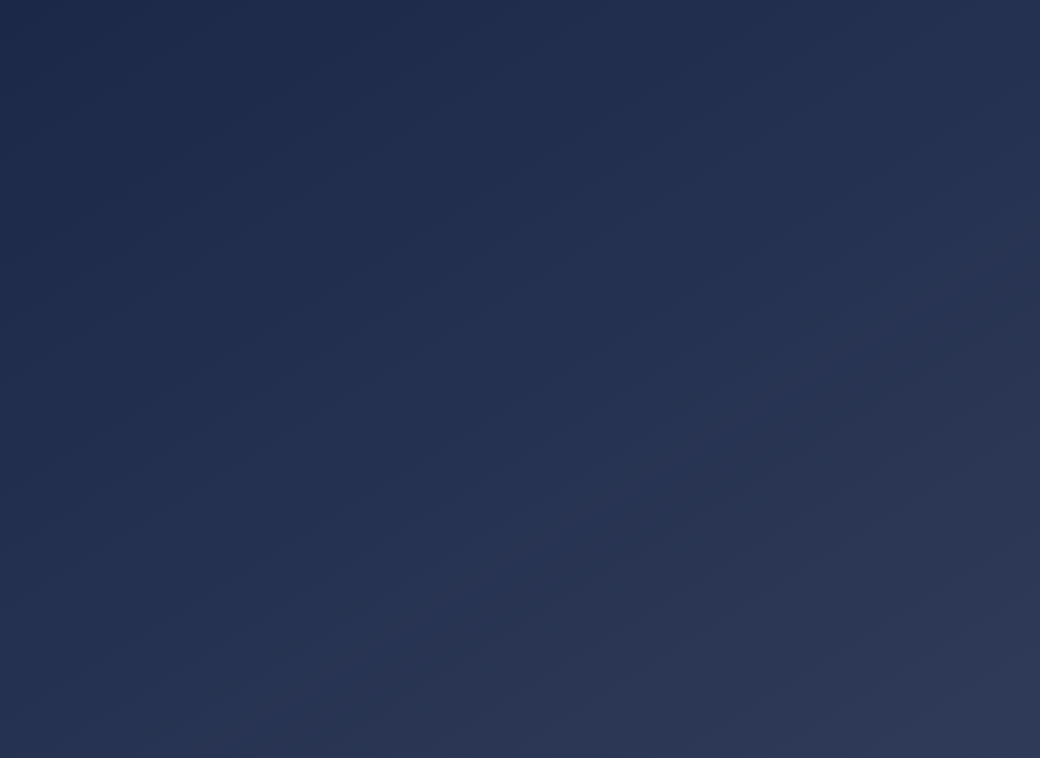
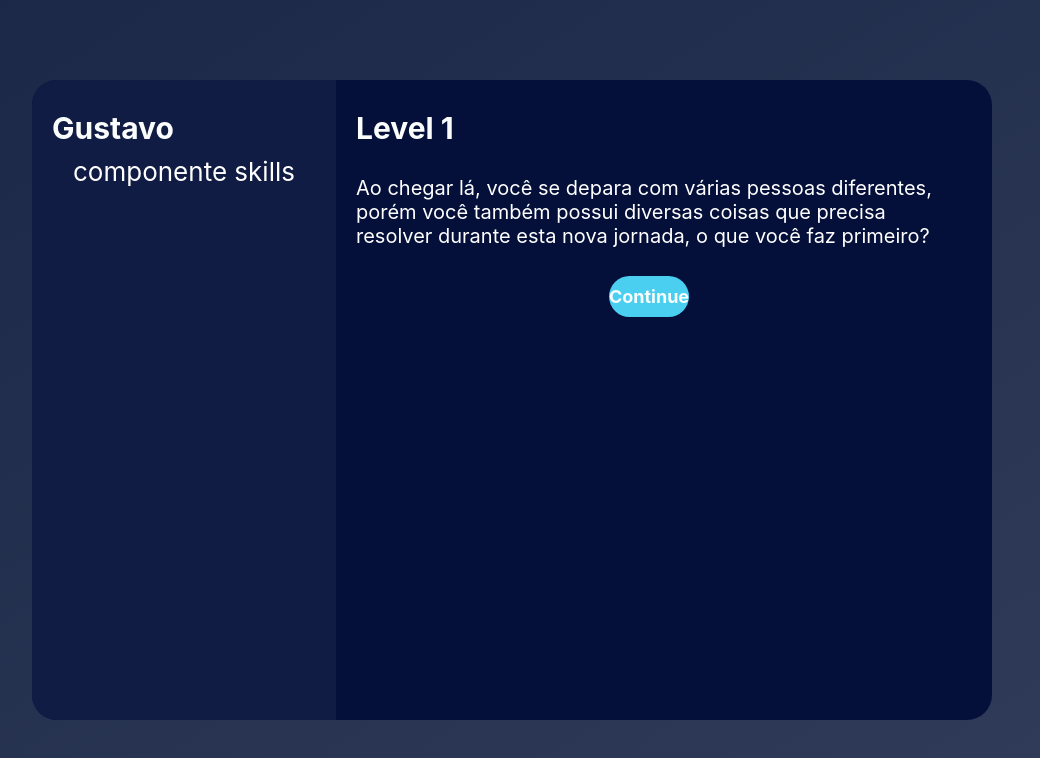
Before and after one commit to Leticia-Ajac/RPG_Skills, a React (Create React App) app in the folder rpg-skills/: page /Level1Intro/Level1Main in a window 1280 px wide. Before the commit this address had no page. Shown: the top 758 px of the page, without its empty margins (128-1168 px from the left). Built offline with nearby package versions, Linux system fonts and the light colour scheme.

Commit message:
Level 1 Main pt 1

```diff
--- a/rpg-skills/src/App.js
+++ b/rpg-skills/src/App.js
@@ -19,7 +19,7 @@ function App() {
           <Routes>
             <Route path="/" element={<Home/>} />
             <Route path='/Level1Intro' element={<Level1Intro/>} />
-            <Route path='/Level1Main' element={<Level1Main />} />
+            <Route path='/Level1Intro/Level1Main' element={<Level1Main />} />
           </Routes>
         </Router>
       </header>
--- a/rpg-skills/src/components/Boxes/BigBox/index.jsx
+++ b/rpg-skills/src/components/Boxes/BigBox/index.jsx
@@ -6,7 +6,7 @@ export default function BigBox(props){
     const navegate = useNavigate()
     return(
         <div className='bigbox'>
-            <Title2 id="title">{props.level}</Title2>
+            <Title2 id="title">Level {props.level}</Title2>
             <Describe2>Lorem ipsum dolor sit amet. Est praesentium provident et praesentium deserunt aut velit facere id necessitatibus cupiditate ut quos dolores qui molestias dolore. Aut minima quia est molestiae tempore est corrupti aliquam. Sit inventore consequatur nam itaque repudiandae eum dolorem labore non nihil ipsam cum dolores rerum et nesciunt molestiae cum minima voluptatibus?</Describe2>
             <Button2 onClick={navegate} to={props.to} id="button" >Continue</Button2>
         </div>
--- a/rpg-skills/src/components/Boxes/MainBox/index.jsx
+++ b/rpg-skills/src/components/Boxes/MainBox/index.jsx
@@ -1,12 +1,19 @@
+import { useNavigate } from "react-router-dom"
+import { Button2 } from "../../Button"
+import { Describe2, Title2 } from "../../Texts"
 import "./style.css"
 export default function MainBox(props){
+    const navegate = useNavigate()
     return(
         <div className='mainbox'>
             <section id='b1'>
-
+                <Title2 id="element">{props.name}</Title2>
+                componente skills
             </section>
             <section id='b2'>
-
+                <Title2 id="element" >Level {props.level}</Title2>
+                <Describe2 id="element" >Ao chegar lá, você se depara com várias pessoas diferentes, porém você também possui diversas coisas que precisa resolver durante esta nova jornada, o que você faz primeiro? </Describe2>
+                <Button2 onClick={navegate} to={props.to} id="button" >Continue</Button2>
             </section>
         </div>
     )
--- a/rpg-skills/src/components/Boxes/MainBox/style.css
+++ b/rpg-skills/src/components/Boxes/MainBox/style.css
@@ -1,5 +1,5 @@
 .mainbox{
-    width: 60vw;
+    width: 75vw;
     height: 80vh;
     border-radius: 25px;
     background-color: #05103A;
@@ -11,11 +11,24 @@
 .mainbox > #b1 {
     background-color: #101C43;
     height: 80vh;
-    width: 35%;
+    width: 30%;
     border-radius: 25px 0 0 25px;
+    flex-direction: column;
+    justify-content: flex-start;
+    padding: 0px 20px;
 }
 .mainbox > #b2 {
     height: 80vh;
-    width: 65%;
+    width: 70%;
     border-radius: 0 25px 25px 0;
+    flex-direction: column;
+    justify-content: flex-start;
+    padding: 20px;
 }
+#element {
+    margin-left: auto;
+    text-align: start;
+}
+#button {
+    width: 150px;
+}
--- a/rpg-skills/src/components/Button/index.jsx
+++ b/rpg-skills/src/components/Button/index.jsx
@@ -5,7 +5,7 @@ const Button1 = styled(Link)({
     backgroundColor: "#4ACFF0",
     fontWeight:"700",
     fontSize:"22px",
-    borderRadius:"15px",
+    borderRadius:"25px",
     border:"0px",
     padding:"20px 0px",
     width: "75%",
@@ -27,8 +27,8 @@ const Button2 = styled(Link)({
     borderRadius:"25px",
     border:"0px",
     padding:"10px 0px",
-    margin:"0px 30px",
-    width: "25%",
+    margin:"5px 30px 0px",
+    width: "150px",
     color:"#FBFDFD",
     textDecoration:"none",
     textAlign:"center",
--- a/rpg-skills/src/components/Texts/index.jsx
+++ b/rpg-skills/src/components/Texts/index.jsx
@@ -6,8 +6,8 @@ const Title1 = styled('h1')({
 })
 
 const Title2 = styled('h1')({
-    fontSize:"36px",
-    margin:"10px 30px",
+    fontSize:"30px",
+    margin:"30px 30px 10px",
     color:"#FBFDFD"
 })
 
--- a/rpg-skills/src/pages/Level1/Intro/index.jsx
+++ b/rpg-skills/src/pages/Level1/Intro/index.jsx
@@ -5,6 +5,8 @@ import { Title2 } from "../../../components/Texts";
 export default function Level1Intro() {
 
     return(
-        <BigBox level="Level 1" to="Level1Main" />
+        <>
+            <BigBox level="1" to="Level1Main" />
+        </>
     )
 }
--- a/rpg-skills/src/pages/Level1/Main/index.jsx
+++ b/rpg-skills/src/pages/Level1/Main/index.jsx
@@ -1,10 +1,14 @@
 import MainBox from "../../../components/Boxes/MainBox";
-import { Title2 } from "../../../components/Texts";
-
 
 export default function Level1Main() {
 
     return(
-        <MainBox></MainBox>
+        <>
+        <MainBox
+            name="Gustavo"
+            level="1"
+            to="/"
+        />
+        </>
     )
 }
--- a/rpg-skills/src/pages/home/index.jsx
+++ b/rpg-skills/src/pages/home/index.jsx
@@ -6,6 +6,7 @@ import { useNavigate } from "react-router-dom";
 export default function Home(){
     const navegate = useNavigate()
     return(
+        <>
             <SmallBox
             src="../../assets/fausto.png"
             title='Skills'
@@ -15,5 +16,6 @@ export default function Home(){
                 Start
             </Button1>
         </SmallBox>
+        </>
     )
 }
```
Lines whose indentation alone changed are shown as unchanged.
